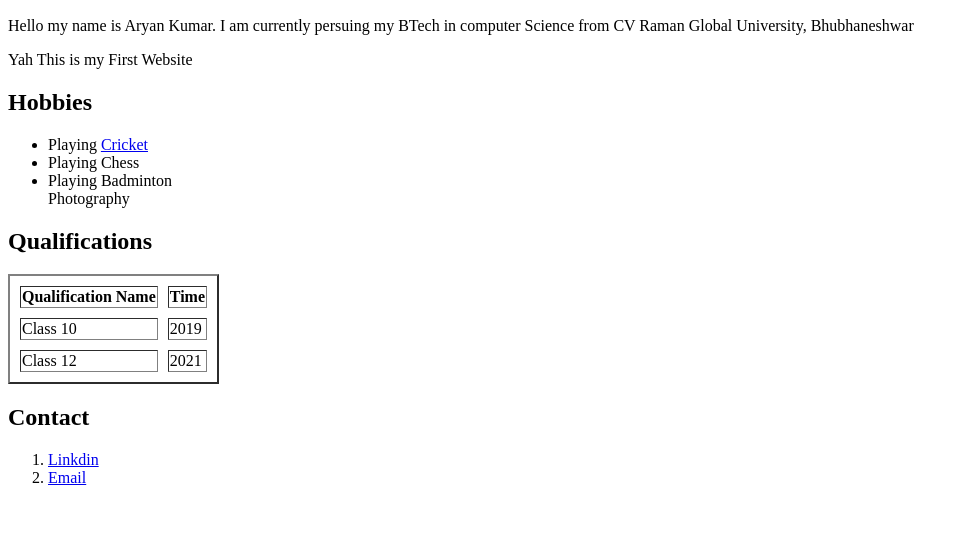
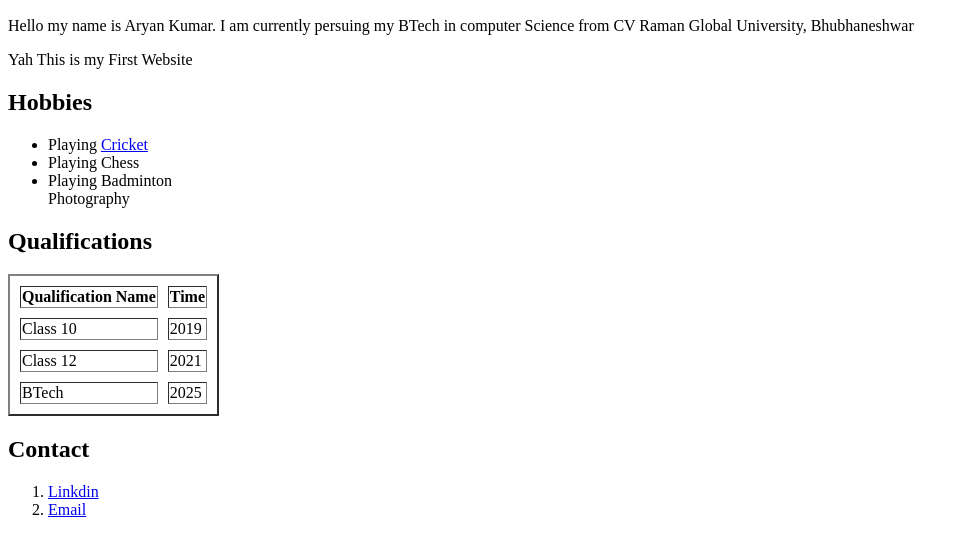
Before and after one commit to 21AryanK/Hello, a plain HTML site: page index.html in a window 1280 px wide. Shown: the part 660-1195 px from the top of the page, without its empty margins (0-969 px from the left). Before the commit the page ends 1163 px from the top, so only its background shows below. Drawn offline with Linux system fonts and the light colour scheme.

Commit message:
Update index.html

```diff
--- a/index.html
+++ b/index.html
@@ -35,6 +35,10 @@
                     <td>Class 12</td>
                     <td>2021</td>
                 </tr>
+                <tr>
+                    <td>BTech</td>
+                    <td>2025</td>
+                </tr>
             </tbody>
         </table>
         <h2>Contact</h2>
```
